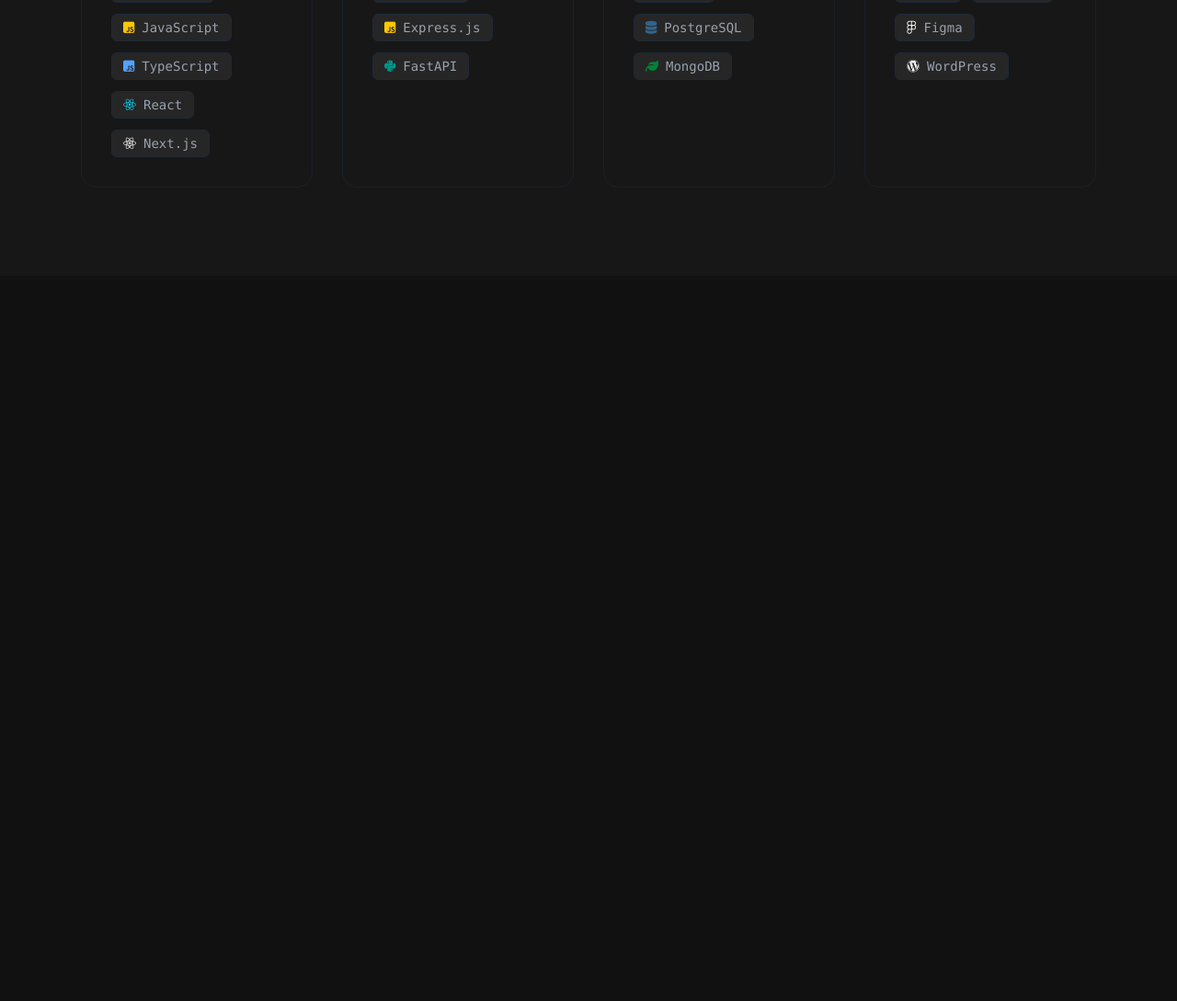
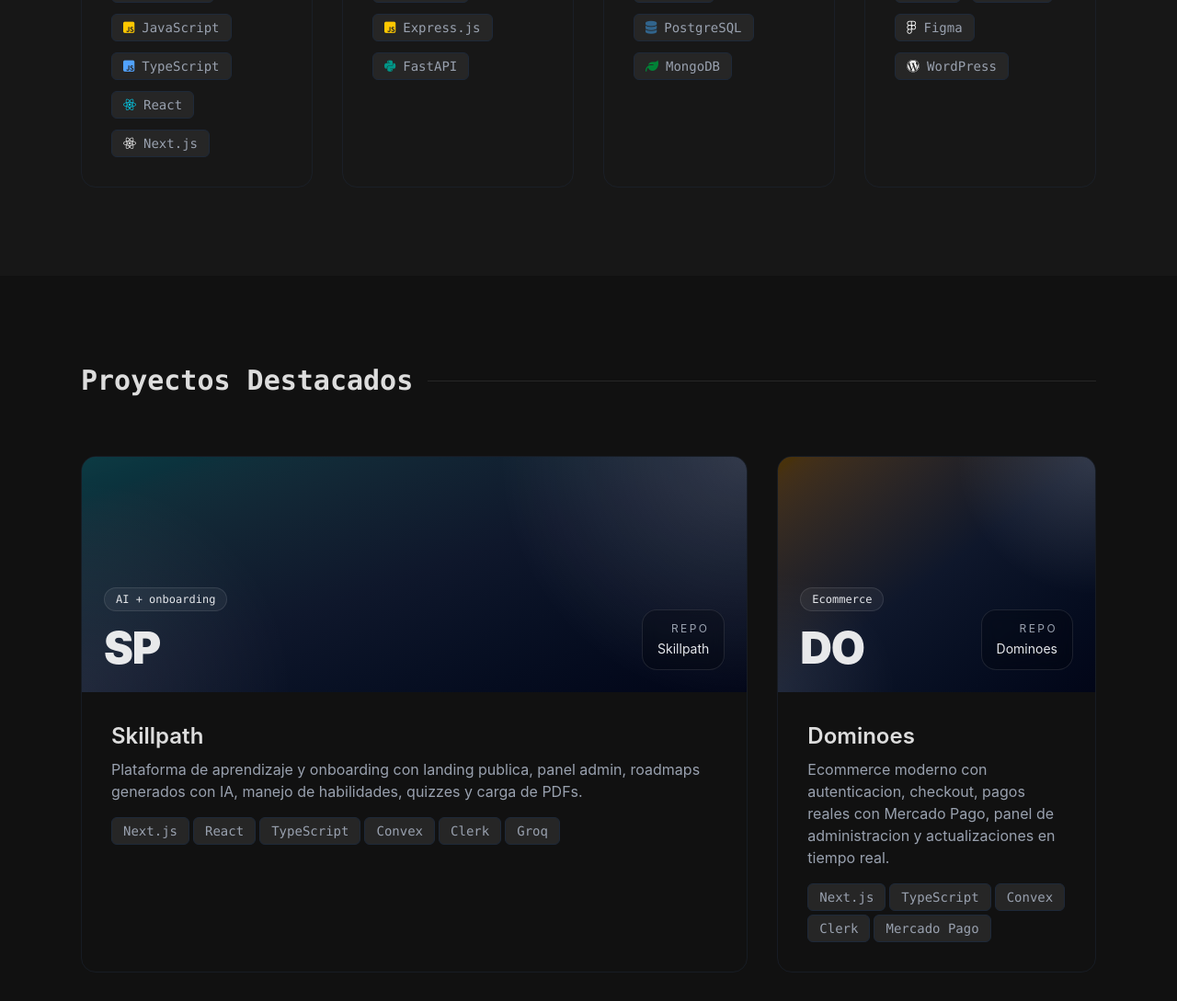
Before and after one commit to CesarOliva/portafolio, an Astro site: page / in a window 1280 px wide. Shown: the part 1662-2751 px from the top of the page at 92% size. Before the commit the page ends 1962 px from the top, so only its background shows below. Built offline with nearby package versions, Linux system fonts and the light colour scheme; Astro itself is replaced by a stand-in of ours.

Commit message:
Adding projects

```diff
--- /dev/null
+++ b/projects.md
@@ -0,0 +1,29 @@
+EMMO: https://github.com/CesarOliva/Emmo
+
+SIGAU: https://github.com/CesarOliva/SIGAU
+
+RIFAS HC: https://github.com/CesarOliva/rifashc
+
+NOTION: https://github.com/CesarOliva/Notion
+
+EasyTalk: https://github.com/CesarOliva/EasyTalk
+
+Carbon Tracker: https://github.com/CesarOliva/Carbon-Tracker
+
+Buckshot roulete: https://github.com/CesarOliva/Buckshot-Roulette
+
+Asistente Virtual: https://github.com/CesarOliva/Asistente
+
+Note taking app: https://github.com/CesarOliva/NoteTakingApp
+
+Selector pokemon: https://github.com/CesarOliva/SelectorPokemon
+
+Dominoes: https://github.com/CesarOliva/Dominoes
+
+Gestor de biblioteca: https://github.com/CesarOliva/GestorBiblioteca
+
+Compras y suministros: https://github.com/deltahbc2/ComprasYSuministros
+
+Regionerate: https://github.com/deltahbc2/regionerate
+
+Skillpath: https://github.com/deltahbc2/Skillpath
--- /dev/null
+++ b/src/components/Projects.astro
@@ -0,0 +1,173 @@
+---
+const featuredProjects = [
+  {
+    name: 'Skillpath',
+    description:
+      'Plataforma de aprendizaje y onboarding con landing publica, panel admin, roadmaps generados con IA, manejo de habilidades, quizzes y carga de PDFs.',
+    stack: ['Next.js', 'React', 'TypeScript', 'Convex', 'Clerk', 'Groq'],
+    href: 'https://github.com/deltahbc2/Skillpath',
+    accent: 'from-cyan-500/25 via-slate-900 to-slate-950',
+    badge: 'AI + onboarding',
+    initials: 'SP',
+    spanClass: 'md:col-span-2',
+  },
+  {
+    name: 'Dominoes',
+    description:
+      'Ecommerce moderno con autenticacion, checkout, pagos reales con Mercado Pago, panel de administracion y actualizaciones en tiempo real.',
+    stack: ['Next.js', 'TypeScript', 'Convex', 'Clerk', 'Mercado Pago'],
+    href: 'https://github.com/CesarOliva/Dominoes',
+    accent: 'from-amber-500/25 via-slate-900 to-slate-950',
+    badge: 'Ecommerce',
+    initials: 'DO',
+    spanClass: 'md:col-span-1',
+  },
+  {
+    name: 'SIGAU',
+    description:
+      'Sistema academico con autenticacion por rol, paneles para alumno, docente y administrador, gestion de materias y reportes.',
+    stack: ['Next.js', 'React', 'TypeScript', 'Express', 'MySQL'],
+    href: 'https://github.com/CesarOliva/SIGAU',
+    accent: 'from-violet-500/25 via-slate-900 to-slate-950',
+    badge: 'Sistema de negocio',
+    initials: 'SG',
+    spanClass: 'md:col-span-1',
+  },
+  {
+    name: 'Regionerate',
+    description:
+      'Plataforma con mapa interactivo para explorar especies nativas de Nuevo Leon y apoyar decisiones de reforestacion con datos.',
+    stack: ['Next.js', 'React', 'TypeScript', 'Convex', 'Leaflet'],
+    href: 'https://github.com/deltahbc2/regionerate',
+    accent: 'from-emerald-500/25 via-slate-900 to-slate-950',
+    badge: 'Impacto + mapa',
+    initials: 'RE',
+    spanClass: 'md:col-span-2',
+  },
+];
+
+const secondaryProjects = [
+  {
+    name: 'EMMO',
+    description:
+      'Diario emocional con calendario mensual, registro de mood, notas, canciones por dia y actividades personalizadas.',
+    stack: ['TypeScript', 'Next.js', 'UI centrada en experiencia'],
+    href: 'https://github.com/CesarOliva/Emmo',
+    accent: 'from-pink-500/20 via-slate-900 to-slate-950',
+    badge: 'Producto pulido',
+    initials: 'EM',
+  },
+  {
+    name: 'Rifas HC',
+    description:
+      'Aplicacion para administrar rifas con landing publica, panel admin, boletos, ganadores, sorteos y notificaciones por correo.',
+    stack: ['React', 'TypeScript', 'Vite', 'Tailwind CSS', 'PHP'],
+    href: 'https://github.com/CesarOliva/rifashc',
+    accent: 'from-sky-500/20 via-slate-900 to-slate-950',
+    badge: 'Full-stack',
+    initials: 'RH',
+  },
+  {
+    name: 'Carbon Tracker',
+    description:
+      'Aplicacion de escritorio en Python para cargar Excel, procesar emisiones de CO2 y generar resultados desde una interfaz grafica.',
+    stack: ['Python', 'Pandas', 'CustomTkinter', 'Matplotlib'],
+    href: 'https://github.com/CesarOliva/Carbon-Tracker',
+    accent: 'from-lime-500/20 via-slate-900 to-slate-950',
+    badge: 'Python desktop',
+    initials: 'CT',
+  },
+];
+---
+
+<section id="projects" class="py-24 px-6">
+    <div class="max-w-300 mx-auto px-2 md:px-12">
+        <div class="flex items-center gap-4 mb-16">
+            <h2 class="text-3xl font-bold font-mono">Proyectos Destacados</h2>
+            <div class="h-px grow bg-neutral-800"></div>
+        </div>
+
+        <div class="grid md:grid-cols-2 lg:grid-cols-3 gap-8">
+            {featuredProjects.map((project) => (
+                <a
+                    href={project.href}
+                    target="_blank"
+                    rel="noreferrer"
+                    class={`rounded-2xl border border-gray-800/50 hover:border-gray-700 transition-colors overflow-hidden group ${project.spanClass}`}
+                >
+                    <div class={`h-64 bg-linear-to-br ${project.accent} relative overflow-hidden`}>
+                        <div class="absolute inset-0 bg-[radial-gradient(circle_at_top_right,rgba(255,255,255,0.15),transparent_35%),radial-gradient(circle_at_bottom_left,rgba(255,255,255,0.08),transparent_30%)]"></div>
+
+                        <div class="absolute inset-0 flex items-end justify-between p-6">
+                            <div>
+                                <div class="inline-flex items-center rounded-full border border-white/10 bg-white/5 px-3 py-1 text-xs font-mono text-gray-200">
+                                    {project.badge}
+                                </div>
+                                <div class="mt-4 text-5xl font-black tracking-tight text-white/90">
+                                    {project.initials}
+                                </div>
+                            </div>
+                            <div class="rounded-2xl border border-white/10 bg-black/20 px-4 py-3 text-right backdrop-blur-sm">
+                                <p class="text-xs uppercase tracking-[0.2em] text-gray-400">Repo</p>
+                                <p class="mt-1 text-sm text-gray-200">{project.name}</p>
+                            </div>
+                        </div>
+                    </div>
+
+                    <div class="p-8">
+                        <h3 class="font-semibold text-2xl mb-2">{project.name}</h3>
+                        <p class="text-md text-gray-400">{project.description}</p>
+
+                        <div class="flex flex-wrap gap-1 mt-4">
+                            {project.stack.map((tech) => (
+                            <span class="px-3 py-1 bg-neutral-800 border border-gray-800 rounded-md text-sm font-mono text-gray-400">
+                                {tech}
+                            </span>
+                            ))}
+                        </div>
+                    </div>
+                </a>
+            ))}
+        </div>
+
+        <div class="flex items-center gap-4 mt-20 mb-10">
+            <h3 class="text-2xl font-bold font-mono">Otros proyectos</h3>
+            <div class="h-px grow bg-neutral-800"></div>
+        </div>
+
+        <div class="grid md:grid-cols-3 gap-8">
+            {secondaryProjects.map((project) => (
+                <a
+                    href={project.href}
+                    target="_blank"
+                    rel="noreferrer"
+                    class="rounded-2xl border border-gray-800/50 hover:border-gray-700 transition-colors overflow-hidden group"
+                >
+                    <div class={`h-52 bg-linear-to-br ${project.accent} relative overflow-hidden`}>
+
+                    <div class="absolute inset-0 bg-[radial-gradient(circle_at_top_right,rgba(255,255,255,0.15),transparent_35%),radial-gradient(circle_at_bottom_left,rgba(255,255,255,0.08),transparent_30%)]"></div>
+                        <div class="absolute inset-0 p-6 flex flex-col justify-between">
+                            <span class="inline-flex w-fit items-center rounded-full border border-white/10 bg-white/5 px-3 py-1 text-xs font-mono text-gray-200">
+                                {project.badge}
+                            </span>
+                            <div class="text-4xl font-black tracking-tight text-white/90">{project.initials}</div>
+                        </div>
+                    </div>
+
+                    <div class="p-6">
+                        <h3 class="font-semibold text-xl mb-2">{project.name}</h3>
+                        <p class="text-sm text-gray-400">{project.description}</p>
+
+                        <div class="flex flex-wrap gap-1 mt-4">
+                            {project.stack.map((tech) => (
+                                <span class="px-2.5 py-1 bg-neutral-800 border border-gray-800 rounded-md text-xs font-mono text-gray-400">
+                                    {tech}
+                                </span>
+                            ))}
+                        </div>
+                    </div>
+                </a>
+            ))}
+        </div>
+    </div>
+</section>
--- a/src/components/Skills.astro
+++ b/src/components/Skills.astro
@@ -1,11 +1,12 @@
 ---
 import { Monitor, Database, Server, Wrench } from '@lucide/astro';
 ---
+
 <section id="stack" class="py-24 px-6 bg-neutral-900">
-    <div class="max-w-300 mx-auto px-8 md:px-12">
+    <div class="max-w-300 mx-auto px-2 md:px-12">
         <div class="flex items-center gap-4 mb-16">
             <h2 class="text-3xl font-bold font-mono">Stack Tecnológico</h2>
-            <div class="h-[1px] grow bg-neutral-800"></div>
+            <div class="h-px grow bg-neutral-800"></div>
         </div>
 
         <div class="grid md:grid-cols-2 lg:grid-cols-4 gap-8">
--- a/src/pages/index.astro
+++ b/src/pages/index.astro
@@ -4,6 +4,7 @@ import Layout from '../layouts/Layout.astro';
 import Hero from '../components/Hero.astro';
 import About from '../components/About.astro';
 import Skills from '../components/Skills.astro';
+import Projects from '../components/Projects.astro';
 
 ---
 
@@ -14,4 +15,5 @@ import Skills from '../components/Skills.astro';
 	<Hero />
 	<About />
 	<Skills />
+	<Projects />
 </Layout>
--- a/src/styles/global.css
+++ b/src/styles/global.css
@@ -1,7 +1,11 @@
 @import "tailwindcss";
 
+html {
+  scroll-behavior: smooth;
+}
+
 body{
-    background-color: #111111;
-    font-family: 'Inter', sans-serif;
-    color: #ddd
+  background-color: #111111;
+  font-family: 'Inter', sans-serif;
+  color: #ddd
 }
```
